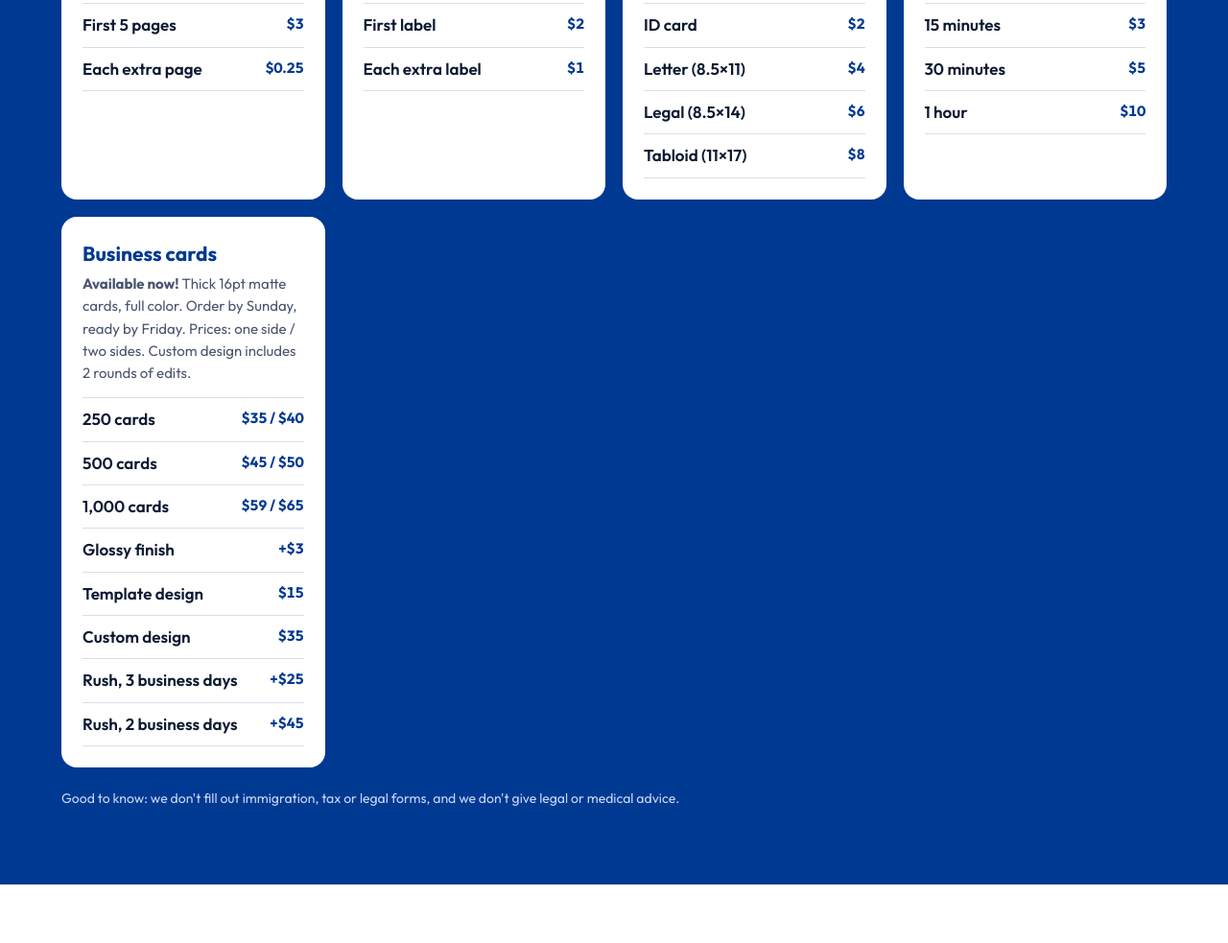
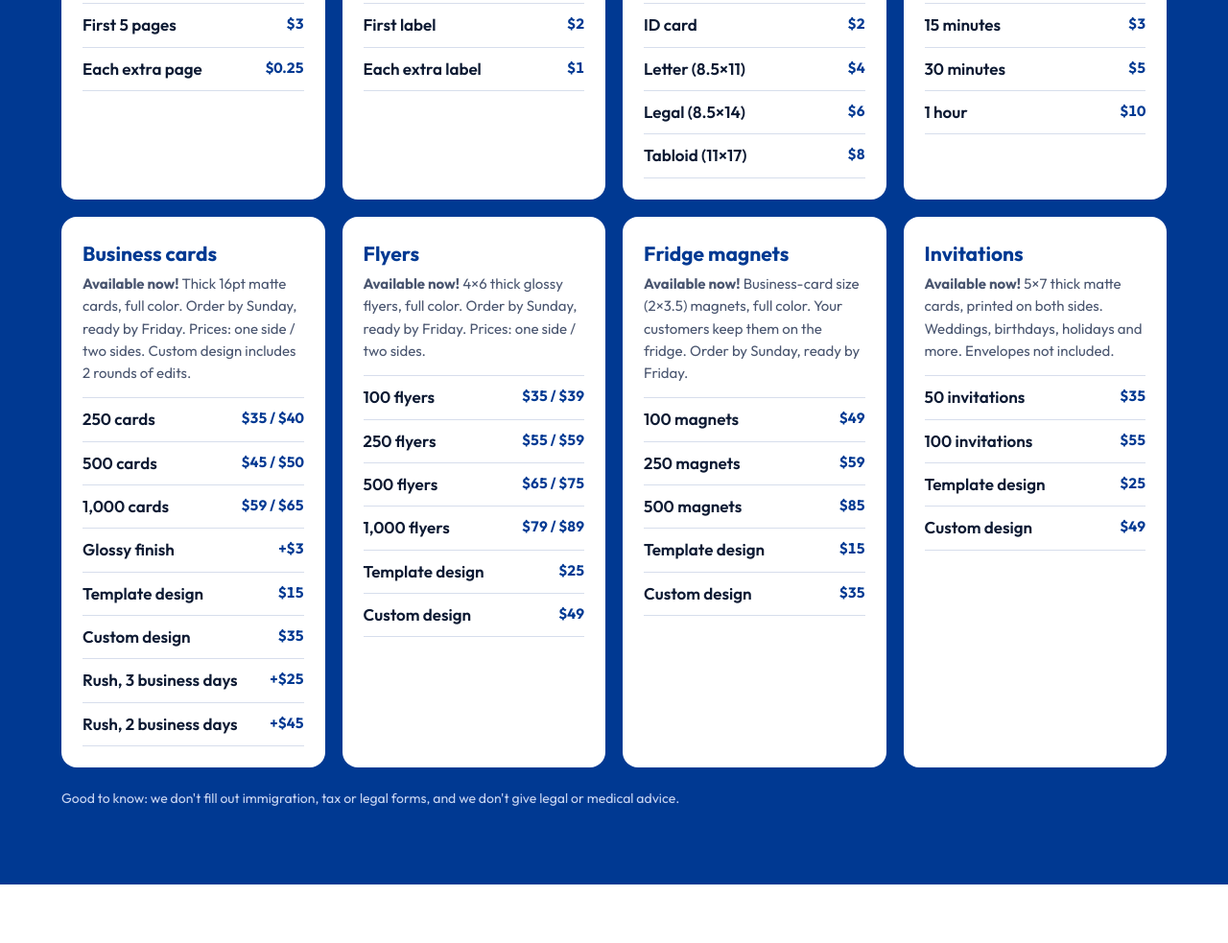
Before and after one commit to erekkali/maksot-site, a plain HTML site: page index.html in a window 1280 px wide. Shown: the part 2156-3139 px from the top of the page at 96% size. Drawn offline with Linux system fonts and the light colour scheme.

Commit message:
Add flyers, fridge magnets and invitations price cards
Co-Authored-By: Claude Opus 5.5 <noreply@anthropic.com>
Claude-Session: https://claude.ai/code/session_01WPvVWm5HKxZ7D2DLdk7zwT

```diff
--- a/index.html
+++ b/index.html
@@ -175,6 +175,12 @@ footer a{color:#fff}
         <ul class="list"><li><b>15 minutes</b><span class="p">$3</span></li><li><b>30 minutes</b><span class="p">$5</span></li><li><b>1 hour</b><span class="p">$10</span></li></ul></div>
       <div class="card"><h3>Business cards</h3><p><b>Available now!</b> Thick 16pt matte cards, full color. Order by Sunday, ready by Friday. Prices: one side / two sides. Custom design includes 2 rounds of edits.</p>
         <ul class="list"><li><b>250 cards</b><span class="p">$35 / $40</span></li><li><b>500 cards</b><span class="p">$45 / $50</span></li><li><b>1,000 cards</b><span class="p">$59 / $65</span></li><li><b>Glossy finish</b><span class="p">+$3</span></li><li><b>Template design</b><span class="p">$15</span></li><li><b>Custom design</b><span class="p">$35</span></li><li><b>Rush, 3 business days</b><span class="p">+$25</span></li><li><b>Rush, 2 business days</b><span class="p">+$45</span></li></ul></div>
+      <div class="card"><h3>Flyers</h3><p><b>Available now!</b> 4×6 thick glossy flyers, full color. Order by Sunday, ready by Friday. Prices: one side / two sides.</p>
+        <ul class="list"><li><b>100 flyers</b><span class="p">$35 / $39</span></li><li><b>250 flyers</b><span class="p">$55 / $59</span></li><li><b>500 flyers</b><span class="p">$65 / $75</span></li><li><b>1,000 flyers</b><span class="p">$79 / $89</span></li><li><b>Template design</b><span class="p">$25</span></li><li><b>Custom design</b><span class="p">$49</span></li></ul></div>
+      <div class="card"><h3>Fridge magnets</h3><p><b>Available now!</b> Business-card size (2×3.5) magnets, full color. Your customers keep them on the fridge. Order by Sunday, ready by Friday.</p>
+        <ul class="list"><li><b>100 magnets</b><span class="p">$49</span></li><li><b>250 magnets</b><span class="p">$59</span></li><li><b>500 magnets</b><span class="p">$85</span></li><li><b>Template design</b><span class="p">$15</span></li><li><b>Custom design</b><span class="p">$35</span></li></ul></div>
+      <div class="card"><h3>Invitations</h3><p><b>Available now!</b> 5×7 thick matte cards, printed on both sides. Weddings, birthdays, holidays and more. Envelopes not included.</p>
+        <ul class="list"><li><b>50 invitations</b><span class="p">$35</span></li><li><b>100 invitations</b><span class="p">$55</span></li><li><b>Template design</b><span class="p">$25</span></li><li><b>Custom design</b><span class="p">$49</span></li></ul></div>
     </div>
     <p class="fine">Good to know: we don't fill out immigration, tax or legal forms, and we don't give legal or medical advice.</p>
   </div>
```
